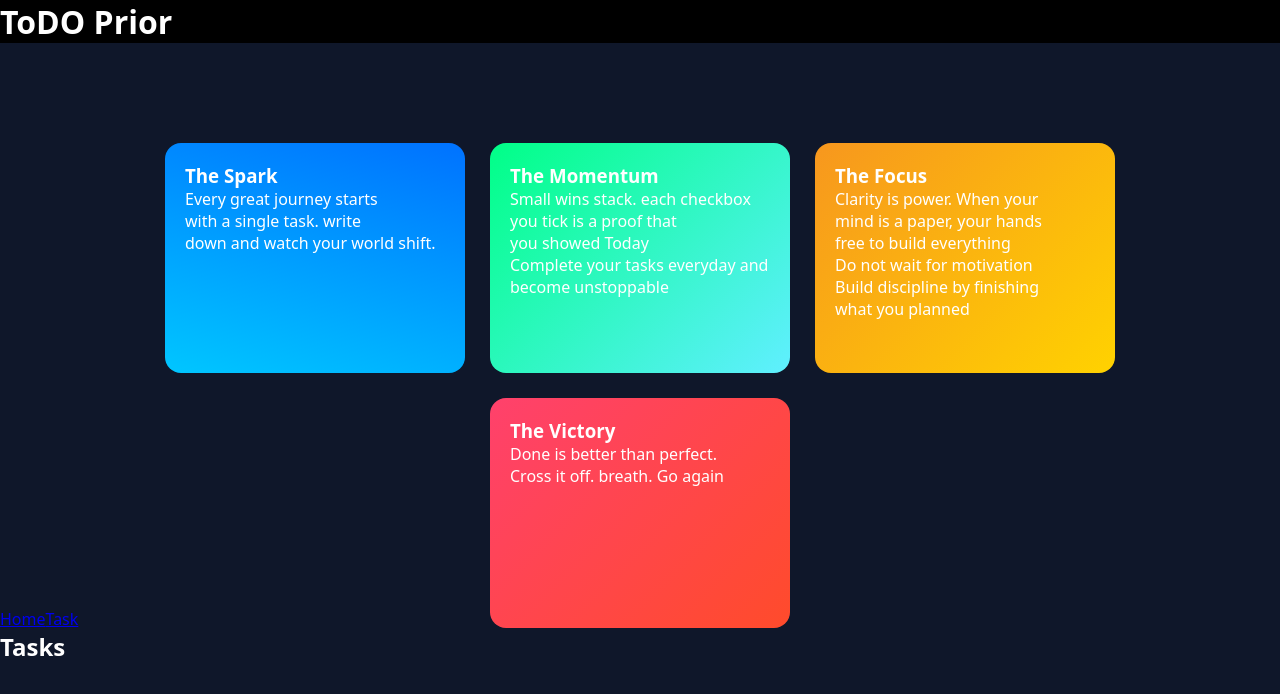
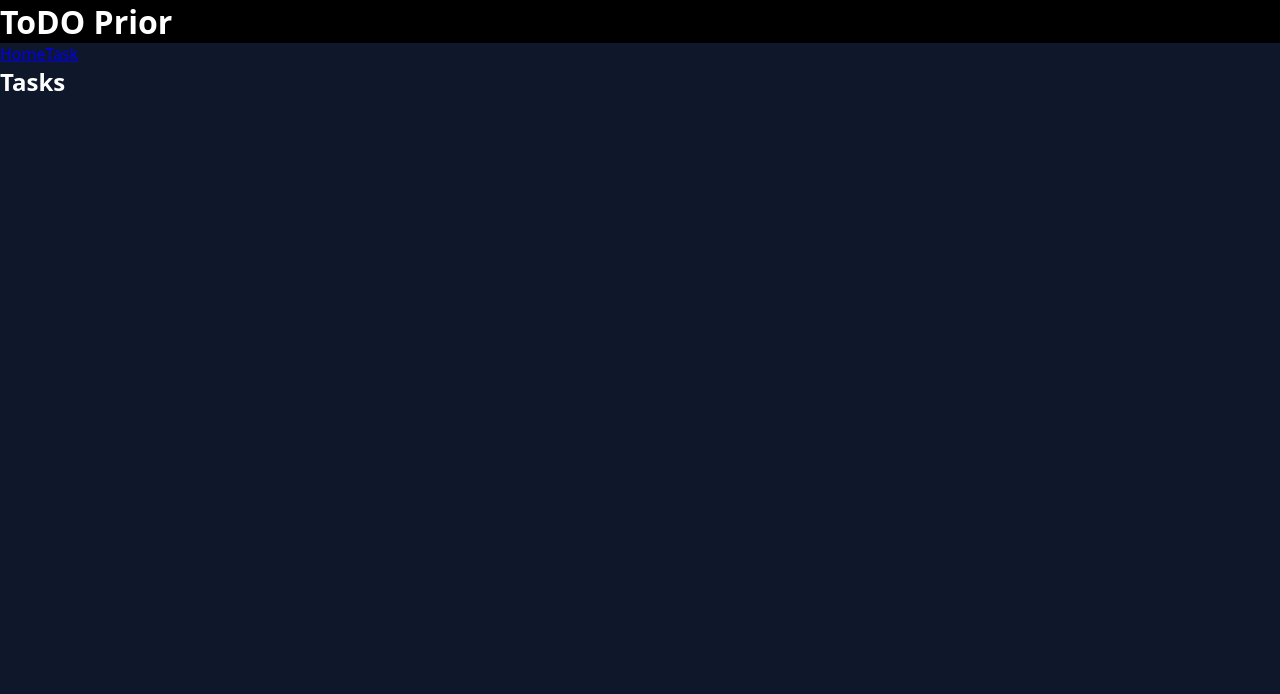
Before and after one commit to caleroedwarn-prog/typescript-react, a React (Create React App) app: page /tasks in a window 1280 px wide. Shown: the top 694 px of the page. Built offline with nearby package versions, Linux system fonts and the light colour scheme.

Commit message:
creating and styling the navbar

```diff
--- a/src/App.tsx
+++ b/src/App.tsx
@@ -4,16 +4,18 @@ import Homepage from './pages/homePage';
 import './static/homePage.css'
 import Tasks from './pages/Task';
 import Navbar from './components/Navbar';
+import Layout from './components/Layout';
 
 function App() {
   return (
     <div className="App">
-      <Homepage />
-
+      <h1 style={{ background: "black", color: "white" }}>ToDO Prior</h1>
       <BrowserRouter>
-        <Navbar />
         <Routes>
-          <Route path='/tasks' element={<Tasks />} />
+          <Route path="/" element={<Layout />}>
+            <Route path="/tasks" element={<Tasks />} />
+            <Route path="/homePage" element={<Homepage />} />
+          </Route>
         </Routes>
       </BrowserRouter>
     </div>
--- a/src/components/Navbar.tsx
+++ b/src/components/Navbar.tsx
@@ -1,8 +1,9 @@
 import { Link } from "react-router-dom";
+import "../static/navbar.css"
 function Navbar(){
 return(
-    <nav>
-        <Link to="/">Home</Link>
+    <nav className="Navbar">
+        <Link to="/homepage">Home</Link>
         <Link to="/tasks">Task</Link>
     </nav>
 )
--- a/src/pages/homePage.tsx
+++ b/src/pages/homePage.tsx
@@ -4,7 +4,6 @@ function Homepage() {
   return (
     <>
       <div className="mainHeader">
-        <h1>ToDO Prior</h1>
       </div>
 
       <section className="contentDiscription">
--- a/src/static/navbar.css
+++ b/src/static/navbar.css
@@ -2,3 +2,7 @@ body{
     margin: 0;
     color: white;
 }
+.Navbar{
+    display: flex;
+    color: aliceblue;
+}
```
